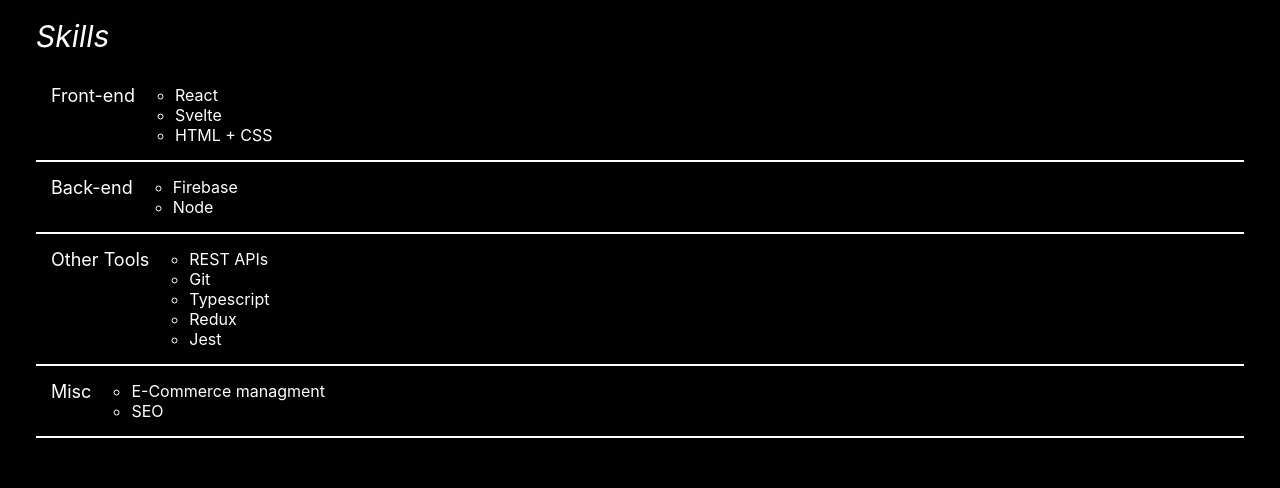
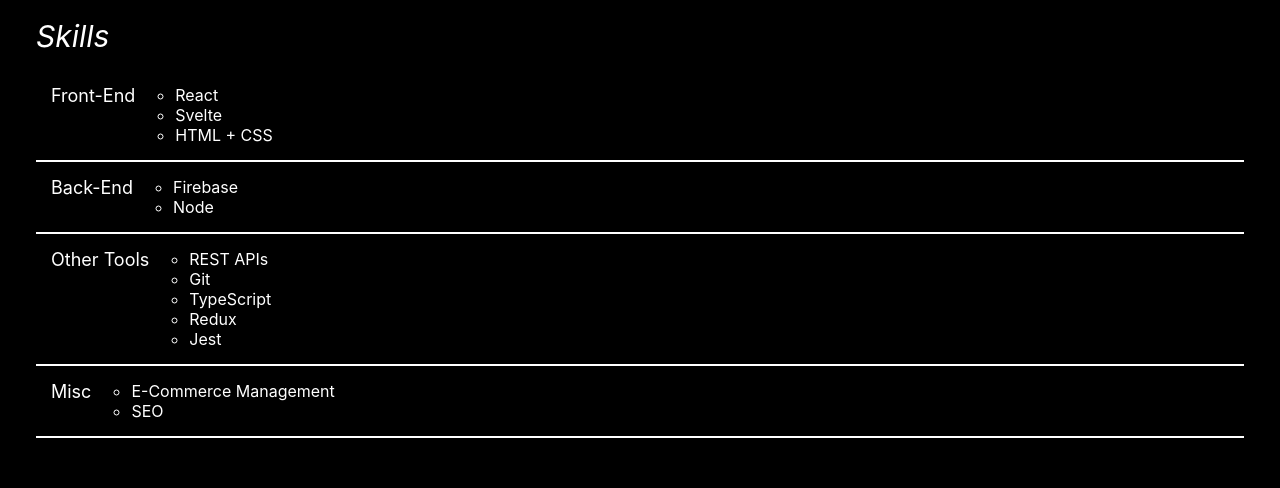
Before and after one commit to nickhibbits/react-website, a React (Create React App) app: page / in a window 1280 px wide. Shown: the part 1518-2006 px from the top of the page. Built offline with nearby package versions, Linux system fonts and the light colour scheme.

Commit message:
Extract Skill to component

```diff
--- a/src/components/About.js
+++ b/src/components/About.js
@@ -1,5 +1,6 @@
 import "../styles/About.css";
 import Socials from "./Socials";
+import Skill from "./Skill";
 export function About() {
   return (
     <div className="about-component">
@@ -10,38 +11,16 @@ export function About() {
       <div className="profile-wrapper">
         <div className="profile-title">Skills</div>
         <ul className="skills-list">
-          <li className="skill-item">
-            <div className="skill-title">Front-end</div>
-            <ul className="skill-description">
-              <li>React</li>
-              <li>Svelte</li>
-              <li>HTML + CSS</li>
-            </ul>
-          </li>
-          <li className="skill-item">
-            <div className="skill-title">Back-end</div>
-            <ul className="skill-description">
-              <li>Firebase</li>
-              <li>Node</li>
-            </ul>
-          </li>
-          <li className="skill-item">
-            <div className="skill-title">Other Tools</div>
-            <ul className="skill-description">
-              <li>REST APIs</li>
-              <li>Git</li>
-              <li>Typescript</li>
-              <li>Redux</li>
-              <li>Jest</li>
-            </ul>
-          </li>
-          <li className="skill-item">
-            <div className="skill-title">Misc</div>
-            <ul className="skill-description">
-              <li>E-Commerce managment </li>
-              <li>SEO</li>
-            </ul>
-          </li>
+          <Skill
+            title={"Front-End"}
+            skills={["React", "Svelte", "HTML + CSS"]}
+          />
+          <Skill title={"Back-End"} skills={["Firebase", "Node"]} />
+          <Skill
+            title={"Other Tools"}
+            skills={["REST APIs", "Git", "TypeScript", "Redux", "Jest"]}
+          />
+          <Skill title={"Misc"} skills={["E-Commerce Management", "SEO"]} />
         </ul>
       </div>
       <div className="profile-wrapper">
--- /dev/null
+++ b/src/components/Skill.js
@@ -0,0 +1,14 @@
+function Skill({ title, skills }) {
+  return (
+    <li className="skill-component">
+      <div className="skill-title">{title}</div>
+      <ul className="skill-description">
+        {skills.map((skill) => {
+          return <li key={skill}>{skill}</li>;
+        })}
+      </ul>
+    </li>
+  );
+}
+
+export default Skill;
--- a/src/styles/About.css
+++ b/src/styles/About.css
@@ -29,7 +29,7 @@
   padding: 0;
 }
 
-.skill-item {
+.skill-component {
   padding: 15px;
   border-bottom: solid 2px white;
   display: flex;
```
